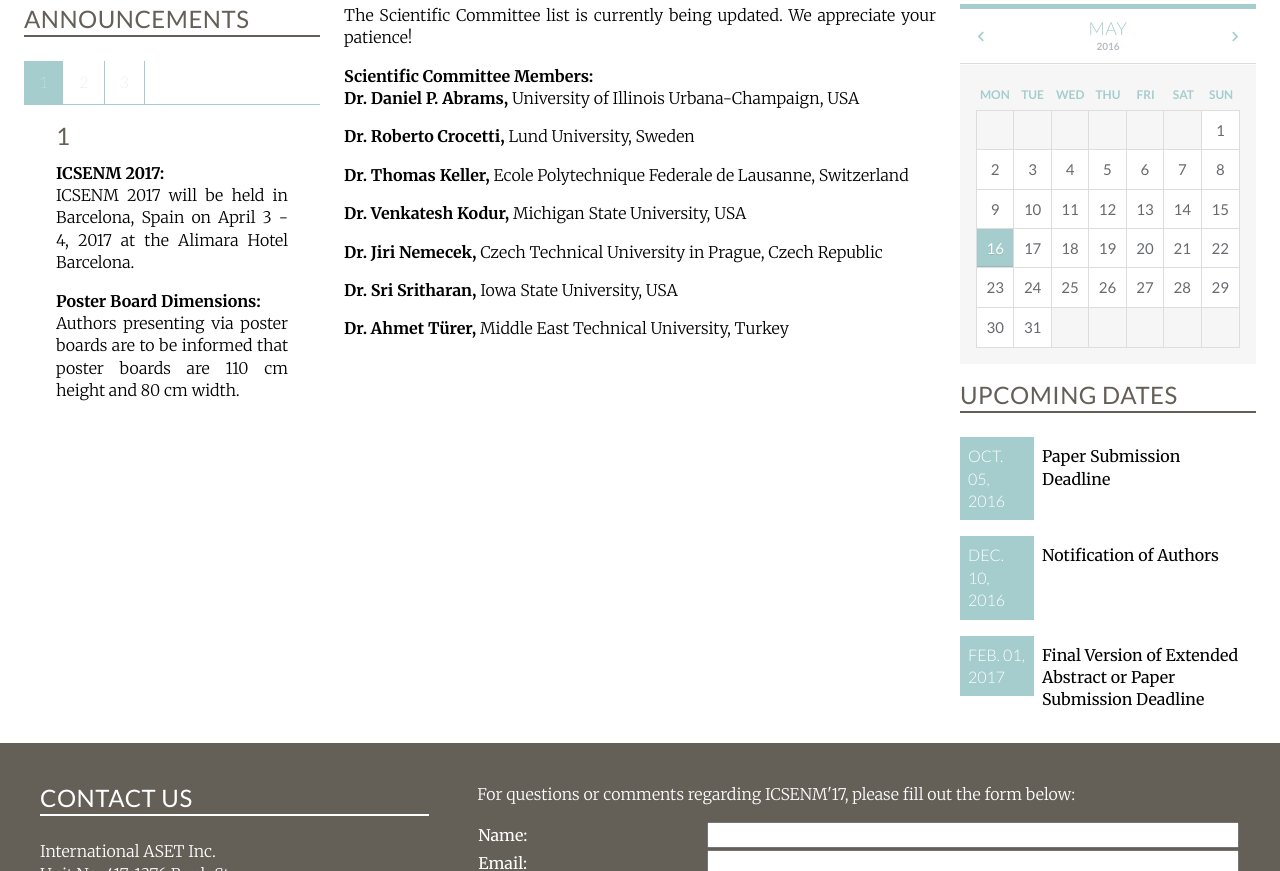
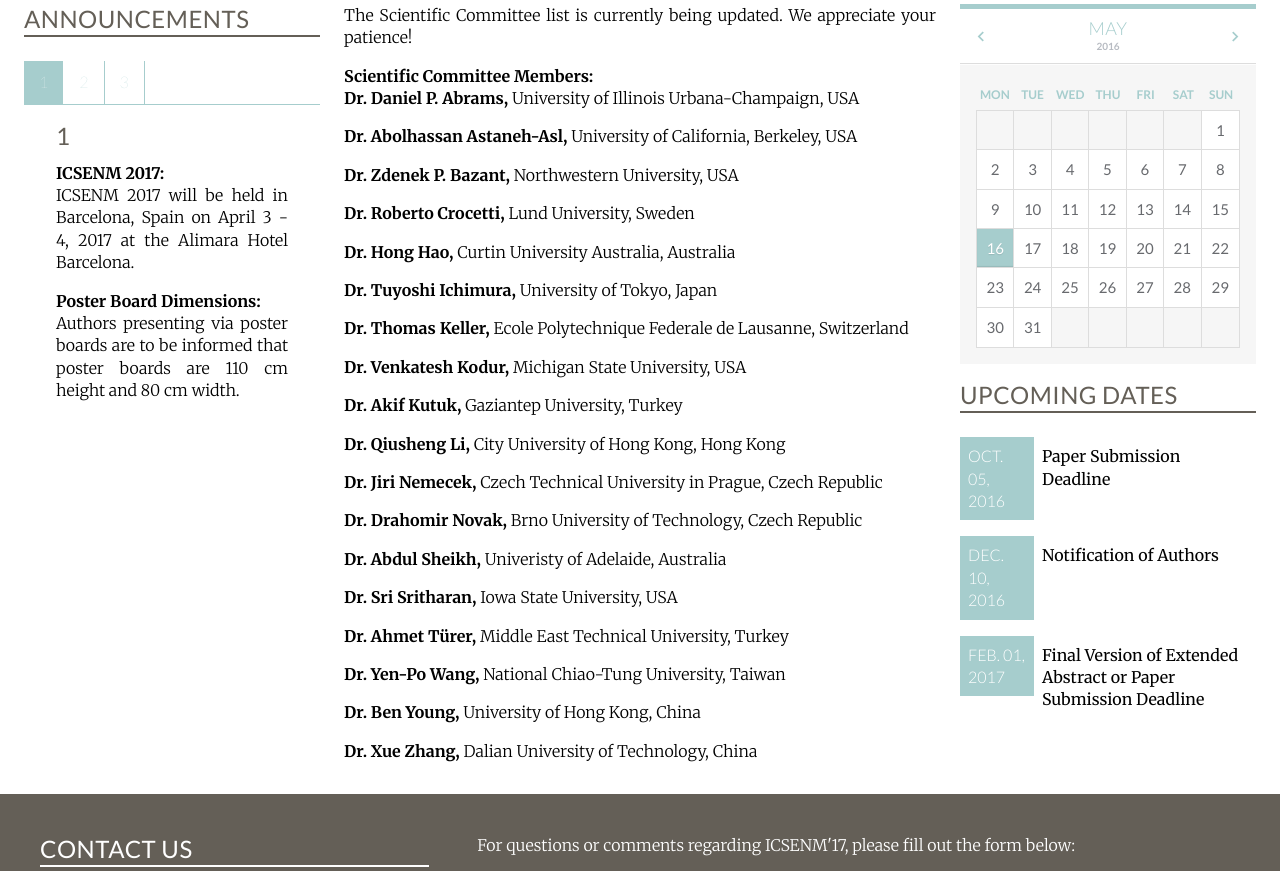
Before and after one commit to intaset/icsenm, a Jekyll site: the page built from committee.html, in a window 1280 px wide and 1400 px high. Shown: the part 529-1400 px from the top of the window. Built offline with Jekyll 4.4.1, drawn with Linux system fonts in a browser that asks for light colours; nearby versions of some CDN libraries; Markdown is read by kramdown in place of the engine named in the settings; comment, search, counter and statistics services are not loaded.

Commit message:
updated sc

```diff
--- a/committee.html
+++ b/committee.html
@@ -12,31 +12,33 @@
     <p class="bold">Scientific Committee Members:</p>
 
     <p class="body"><b>Dr. Daniel P. Abrams,</b> University of Illinois Urbana-Champaign, USA</p>
-    <!-- <p class="body"><b>Dr. Abieyuwa Aghayere,</b> Drexel University, USA</p>
+    <!-- <p class="body"><b>Dr. Abieyuwa Aghayere,</b> Drexel University, USA</p> -->
     <p class="body"><b>Dr. Abolhassan Astaneh-Asl,</b> University of California, Berkeley, USA</p>
     <p class="body"><b>Dr. Zdenek P. Bazant,</b> Northwestern University, USA</p>
-    <p class="body"><b>Dr. Mark Bradford,</b> University of New South Wales, Australia</p>
+    <!-- <p class="body"><b>Dr. Mark Bradford,</b> University of New South Wales, Australia</p>
     <p class="body"><b>Dr. Chun-Man Chan,</b> Hong Kong University of Science & Technology, Hong Kong</p> -->
     <p class="body"><b>Dr. Roberto Crocetti,</b> Lund University, Sweden</p>
     <!-- <p class="body"><b>Dr. Abdurrahman Güner,</b> Istanbul University, Turkey</p>
     <p class="body"><b>Dr. Petr Hájek,</b> Czech Technical University in Prague, Czech Republic</p>
-    <p class="body"><b>Dr. Jan Hofmann,</b> University of Stuttgart, Germany</p>
+    <p class="body"><b>Dr. Jan Hofmann,</b> University of Stuttgart, Germany</p> -->
     <p class="body"><b>Dr. Hong Hao,</b> Curtin University Australia, Australia</p>
-    <p class="body"><b>Dr. Tuyoshi Ichimura,</b> University of Tokyo, Japan</p> -->
+    <p class="body"><b>Dr. Tuyoshi Ichimura,</b> University of Tokyo, Japan</p>
     <p class="body"><b>Dr. Thomas Keller,</b> Ecole
     Polytechnique Federale de Lausanne, Switzerland</p>
     <p class="body"><b>Dr. Venkatesh Kodur,</b> Michigan State University, USA</p>
+    <p class="body"><b>Dr. Akif Kutuk,</b> Gaziantep University, Turkey</p>
     <!-- <p class="body"><b>Dr. J.W.G. van de Kuilen,</b> Delft University of Technology, Netherlands</p>
-    <p class="body"><b>Dr. Vincent Kvocak,</b> Technical University of Kosice, Slovakia</p>
+    <p class="body"><b>Dr. Vincent Kvocak,</b> Technical University of Kosice, Slovakia</p> -->
     <p class="body"><b>Dr. Qiusheng Li,</b> City University of Hong Kong, Hong Kong</p>
-    <p class="body"><b>Dr. Hani Nassif,</b> Rutgers University, USA</p> -->
     <p class="body"><b>Dr. Jiri Nemecek,</b> Czech Technical University in Prague, Czech Republic</p>
-    <!-- <p class="body"><b>Dr. Drahomir Novak,</b> Brno University of Technology, Czech Republic</p>
-    <p class="body"><b>Dr. Sze Dai Pang,</b> National University of Singapore, Singapore</p>
-    <p class="body"><b>Dr. Abdul Sheikh,</b> Univeristy of Adelaide, Australia</p> -->
+    <p class="body"><b>Dr. Drahomir Novak,</b> Brno University of Technology, Czech Republic</p>
+    <!-- <p class="body"><b>Dr. Sze Dai Pang,</b> National University of Singapore, Singapore</p> -->
+    <p class="body"><b>Dr. Abdul Sheikh,</b> Univeristy of Adelaide, Australia</p>
     <p class="body"><b>Dr. Sri Sritharan,</b> Iowa State University, USA</p>
     <p class="body"><b>Dr. Ahmet Türer,</b> Middle East Technical University, Turkey</p>
-    <!-- <p class="body"><b>Dr. Nur Yazdani,</b> University of Texas Arlington, USA</p>
-    <p class="body"><b>Dr. Ben Young,</b> University of Hong Kong, China</p> -->
+    <p class="body"><b>Dr. Yen-Po Wang,</b> National Chiao-Tung University, Taiwan</p>
+    <!-- <p class="body"><b>Dr. Nur Yazdani,</b> University of Texas Arlington, USA</p> -->
+    <p class="body"><b>Dr. Ben Young,</b> University of Hong Kong, China</p>
+    <p class="body"><b>Dr. Xue Zhang,</b> Dalian University of Technology, China</p>
   </div>
   </div>
```
Also changed, not shown: 1 other file.
